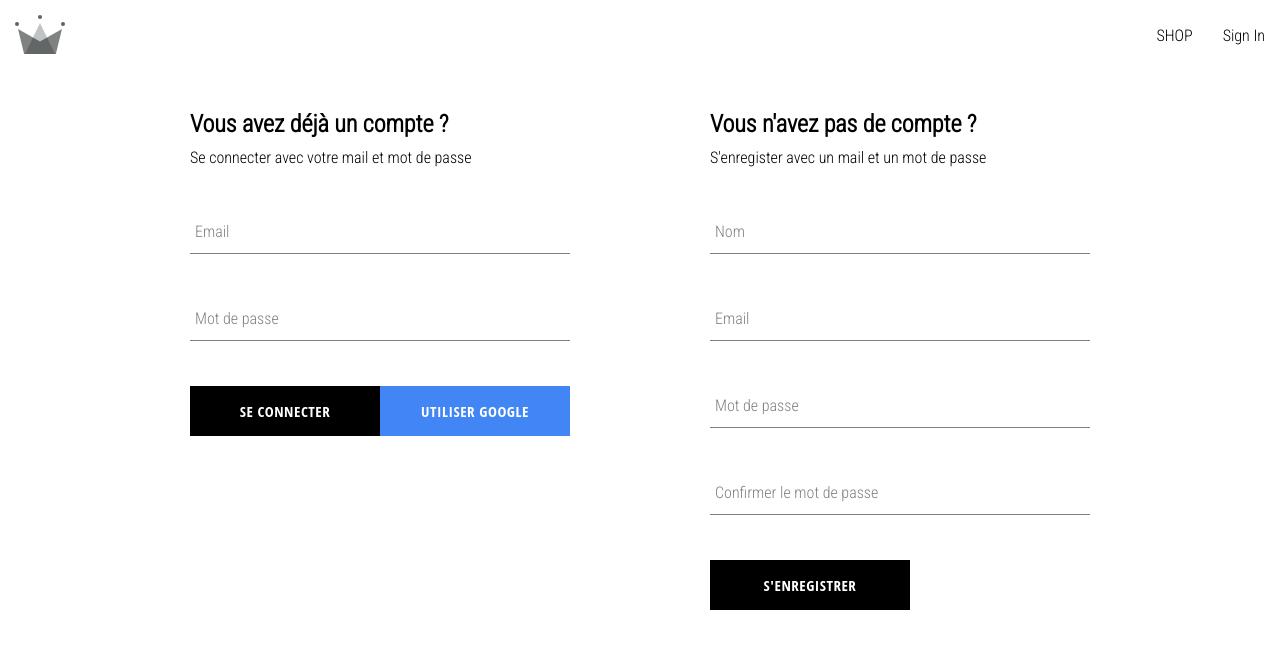
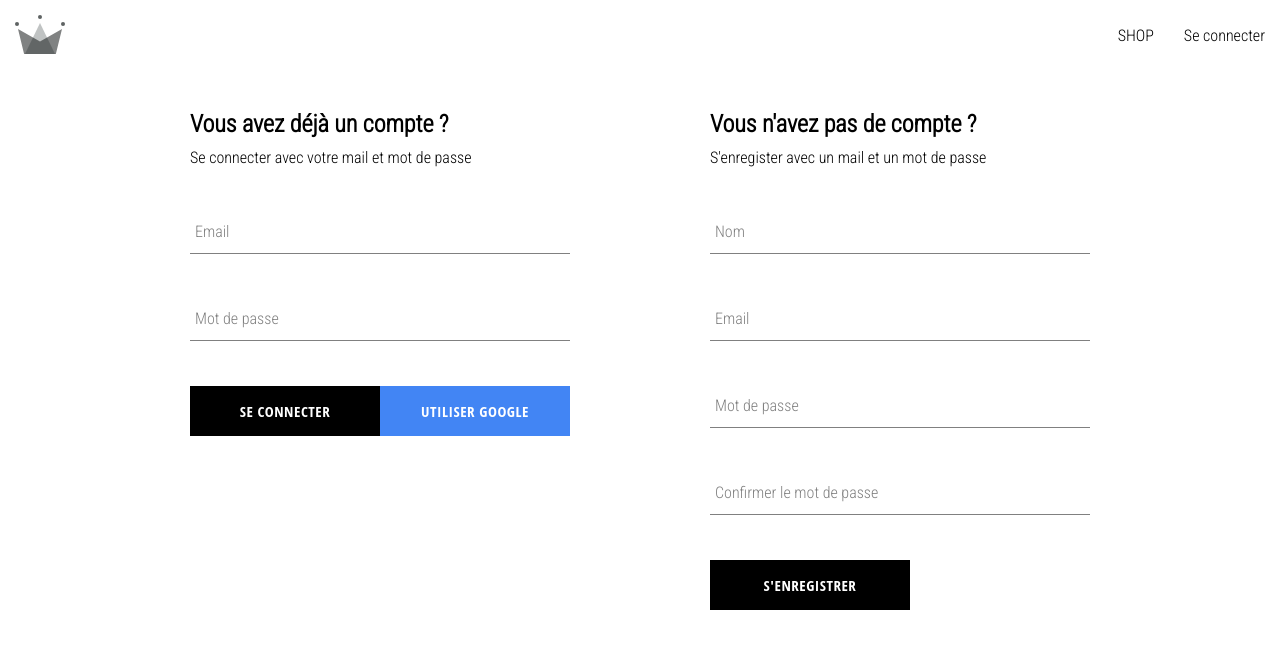
Before and after one commit to yanncls/Crown-E-Shop, a React (Create React App) app: page /auth in a window 1280 px wide. Shown: the top 648 px of the page. Built offline with nearby package versions, Linux system fonts and the light colour scheme; no server answers.

Commit message:
firesbase oberserver, logout added, performance

```diff
--- a/package.json
+++ b/package.json
@@ -6,6 +6,7 @@
     "@testing-library/jest-dom": "^5.16.5",
     "@testing-library/react": "^13.4.0",
     "@testing-library/user-event": "^13.5.0",
+    "dotenv": "^16.0.3",
     "firebase": "^9.14.0",
     "react": "^18.2.0",
     "react-dom": "^18.2.0",
--- a/src/components/sign-in-form/sign-in-form.component.jsx
+++ b/src/components/sign-in-form/sign-in-form.component.jsx
@@ -16,7 +16,6 @@ const defaultFormFields = {
 
 const SignInForm = () => {
   const [formFields, setFormFields] = useState(defaultFormFields);
-
   const { email, password } = formFields;
 
   const resetFormFields = () => {
@@ -24,8 +23,7 @@ const SignInForm = () => {
   };
 
   const signInWithGoogle = async () => {
-    const { user } = await signInWithGooglePopup();
-    await createUserDocumentFromAuth(user);
+    await signInWithGooglePopup();
   };
 
   const handleSubmit = async (event) => {
@@ -36,8 +34,8 @@ const SignInForm = () => {
       return;
     }
     try {
-      const response = await signInAuthWithEmailAndPassword(email, password);
-      console.log(response);
+      const { user } = await signInAuthWithEmailAndPassword(email, password);
+
       resetFormFields();
     } catch (error) {
       switch (error.code) {
@@ -68,17 +66,19 @@ const SignInForm = () => {
           label="Email"
           type="email"
           name="email"
-          id="email"
+          id="email-in"
           required
           onChange={handleChange}
+          value={email}
         />
         <FormInput
           label="Mot de passe"
           type="password"
           name="password"
-          id="password"
+          id="password-in"
           required
           onChange={handleChange}
+          value={password}
         />
         <div className="buttons-container">
           <Button type="submit">Se connecter</Button>
--- a/src/components/sign-up-form/sign-up-form.component.jsx
+++ b/src/components/sign-up-form/sign-up-form.component.jsx
@@ -40,6 +40,7 @@ const SignUpForm = () => {
         email,
         password
       );
+
       await createUserDocumentFromAuth(user, { displayName });
       resetFormFields();
     } catch (error) {
--- /dev/null
+++ b/src/context/user.context.jsx
@@ -0,0 +1,30 @@
+import { createContext, useState, useEffect } from "react";
+import {
+  onAuthStateChangedListener,
+  createUserDocumentFromAuth,
+} from "../utils/firebase/firebase.utils";
+
+// les values auxquelles je veux accéder
+export const UserContext = createContext({
+  currentUser: null,
+  setCurrentUser: () => null,
+});
+
+// création d'un provider pour distribuer mes values
+export const UserProvider = ({ children }) => {
+  const [currentUser, setCurrentUser] = useState(null);
+  const value = { currentUser, setCurrentUser };
+
+  useEffect(() => {
+    const unsubscribe = onAuthStateChangedListener((user) => {
+      if (user) {
+        createUserDocumentFromAuth(user);
+      }
+      setCurrentUser(user);
+    });
+
+    return unsubscribe;
+  }, []);
+
+  return <UserContext.Provider value={value}>{children}</UserContext.Provider>;
+};
--- a/src/index.js
+++ b/src/index.js
@@ -3,14 +3,18 @@ import ReactDOM from "react-dom/client";
 import { BrowserRouter } from "react-router-dom";
 
 import "./index.scss";
+
 import App from "./App";
+import { UserProvider } from "./context/user.context";
 import reportWebVitals from "./reportWebVitals";
 
 const root = ReactDOM.createRoot(document.getElementById("root"));
 root.render(
   <React.StrictMode>
     <BrowserRouter>
-      <App />
+      <UserProvider>
+        <App />
+      </UserProvider>
     </BrowserRouter>
   </React.StrictMode>
 );
--- a/src/routes/navigation/navigation.component.jsx
+++ b/src/routes/navigation/navigation.component.jsx
@@ -1,9 +1,13 @@
 import { Outlet, Link } from "react-router-dom";
-import { Fragment } from "react";
+import { Fragment, useContext } from "react";
 import { ReactComponent as CrownwnLogo } from "../../assets/crown.svg";
 import "./navigation.styles.scss";
+import { UserContext } from "../../context/user.context";
+import { signOutUser } from "../../utils/firebase/firebase.utils";
 
 const Navigation = () => {
+  const { currentUser } = useContext(UserContext);
+
   return (
     <Fragment>
       <div className="navigation">
@@ -14,9 +18,15 @@ const Navigation = () => {
           <Link className="nav-link" to="/shop">
             SHOP
           </Link>
-          <Link className="nav-link" to="/auth">
-            Sign In
-          </Link>
+          {currentUser ? (
+            <Link className="nav-links" to="/auth" onClick={signOutUser}>
+              Se déconnecter
+            </Link>
+          ) : (
+            <Link className="nav-link" to="/auth">
+              Se connecter
+            </Link>
+          )}
         </div>
       </div>
       <Outlet />
--- a/src/utils/firebase/firebase.utils.js
+++ b/src/utils/firebase/firebase.utils.js
@@ -6,6 +6,8 @@ import {
   GoogleAuthProvider,
   createUserWithEmailAndPassword,
   signInWithEmailAndPassword,
+  signOut,
+  onAuthStateChanged,
 } from "firebase/auth";
 import { getFirestore, doc, getDoc, setDoc } from "firebase/firestore";
 
@@ -82,3 +84,10 @@ export const signInAuthWithEmailAndPassword = async (email, password) => {
 
   return await signInWithEmailAndPassword(auth, email, password);
 };
+
+// util signOut user
+export const signOutUser = async () => await signOut(auth);
+
+// observer change
+export const onAuthStateChangedListener = (callback) =>
+  onAuthStateChanged(auth, callback);
```
Also changed, not shown: 2 other files (tests, documents, lock files or other folders).
